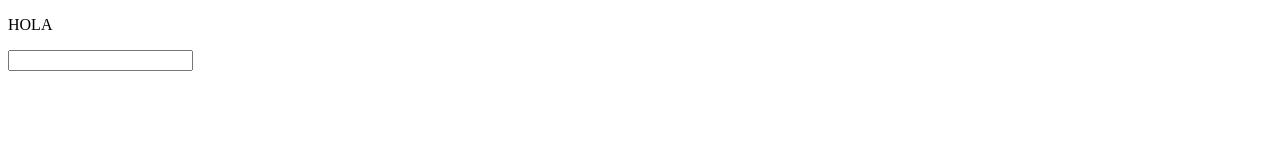
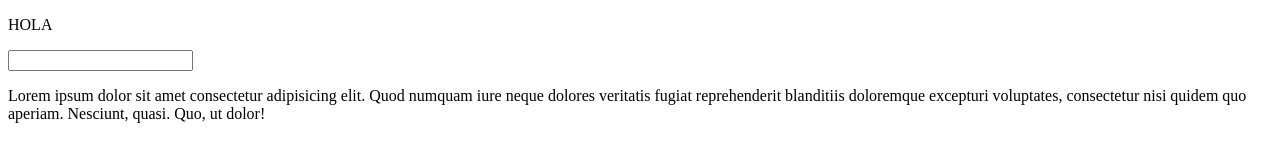
Before and after one commit to AdrielMounzon/tec-web, a plain HTML site: page index.html in a window 1280 px wide. Drawn offline with Linux system fonts and the light colour scheme.

Commit message:
Se añade lorem

```diff
--- a/index.html
+++ b/index.html
@@ -8,5 +8,6 @@
 <body>
     <p>HOLA</p>
     <input type="text">
+    <p>Lorem ipsum dolor sit amet consectetur adipisicing elit. Quod numquam iure neque dolores veritatis fugiat reprehenderit blanditiis doloremque excepturi voluptates, consectetur nisi quidem quo aperiam. Nesciunt, quasi. Quo, ut dolor!</p>
 </body>
 </html>
```
